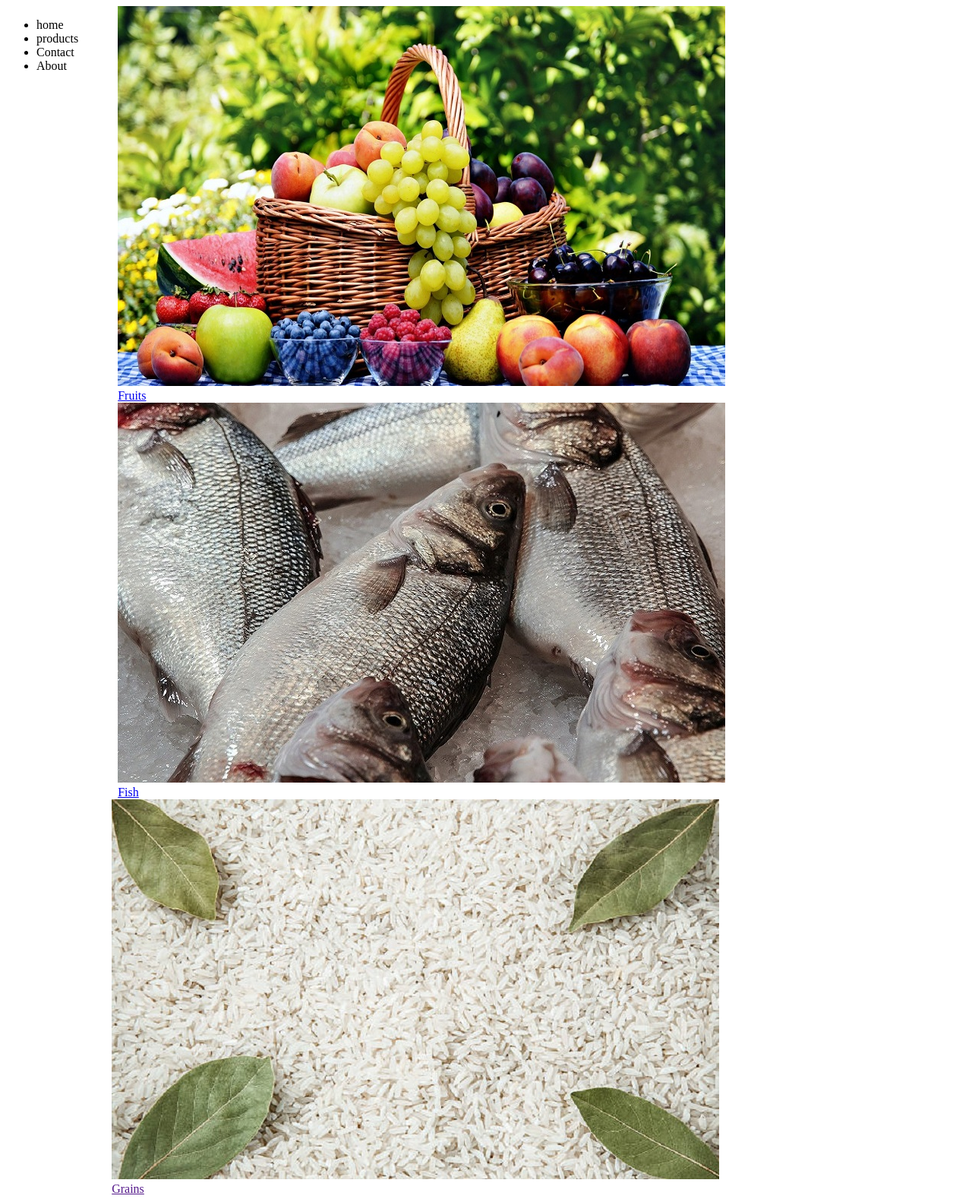
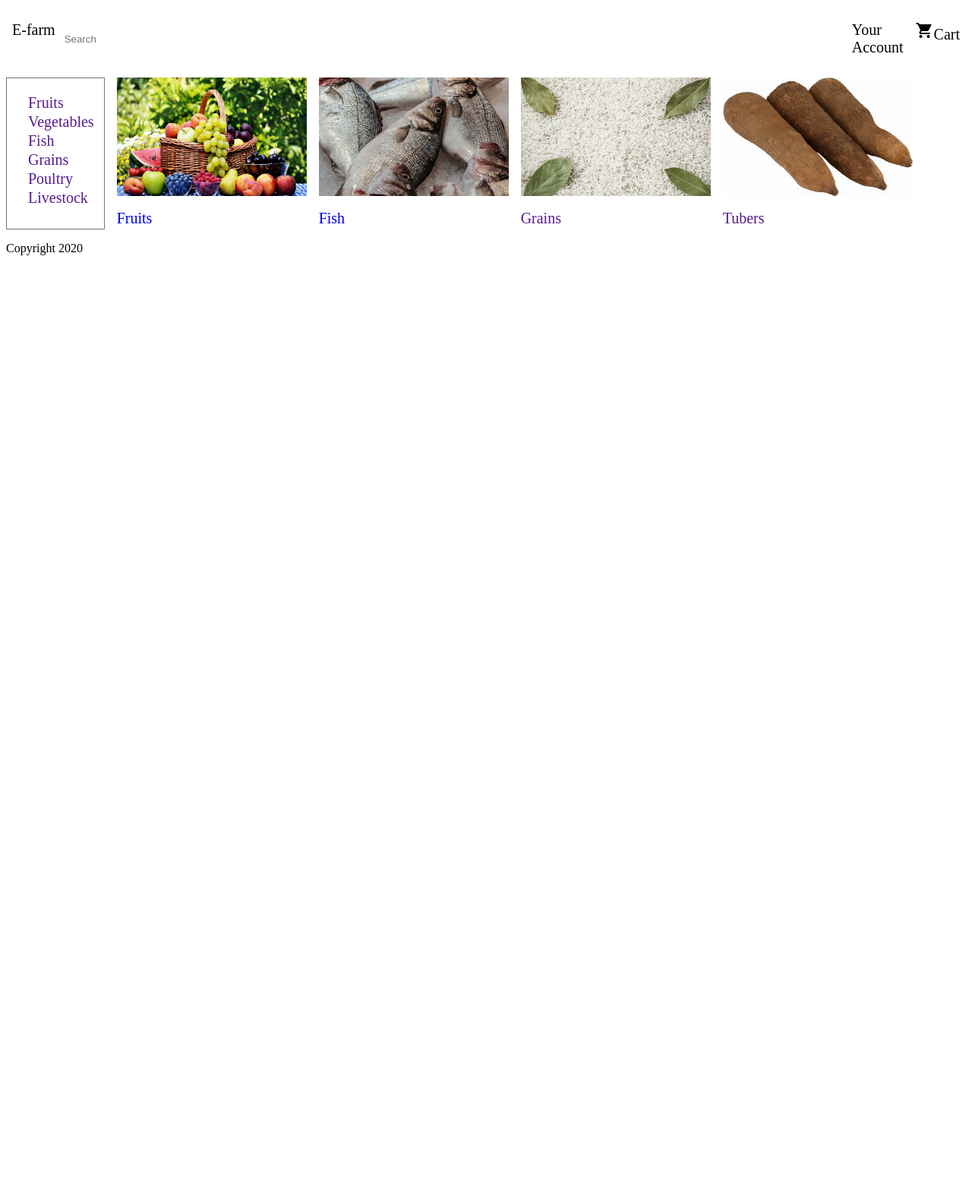
Before and after one commit to njirutitus/Web-project-1-sample, a PHP site: page / in a window 1280 px wide. Shown: the whole page at 76% size. After the commit the page ends 336 px from the top, so only its background shows below. Run offline with PHP 8.4, Linux system fonts and the light colour scheme.

Commit message:
added some features

```diff
--- a/index.html
+++ b/index.html
@@ -4,29 +4,30 @@
 	<meta charset="utf-8">
 	<title>Electronic Farm</title>
 	<link href="styles.css" type="text/css" rel="stylesheet" />
+	<link rel="stylesheet" href="https://fonts.googleapis.com/icon?family=Material+Icons">
+	<link rel="icon" type="image/png" href="images/icons/favicon.png" />
 </head>
 
 <body>
 	<div class="my-content-wrapper">
 		<header>
-
+			<p>E-farm</p>
+			<div id="search">
+				<input type="search" name="search" placeholder="Search" />
+			</div>
+			<p>Your <br/>Account</p>
+			<p><i class="material-icons">shopping_cart</i>Cart</p>
 		</header>
-		<nav>
-
-		</nav>
-		<section>
-
-		</section>
 		<main>
 			<aside>
 				<ul>
-					<li>home</li>
-					<li>products</li>
-					<li>Contact</li>
-					<li>About</li>
-
+					<li><a href="">Fruits</a></li>
+					<li><a href="">Vegetables</a></li>
+					<li><a href="">Fish</a></li>
+					<li><a href="">Grains</a></li>
+					<li><a href="">Poultry</a></li>
+					<li><a href="">Livestock</a></li>
 				</ul>
-
 			</aside>
 			<article>
 				<div class="item">
@@ -37,14 +38,20 @@
 					<img alt="Fish" src="images/fish.jpg" title="Fish"/><br />
 					<a href="#">Fish</a>
 				</div>
-				<div>
+				<div class="item">
 					<img alt="grains" src="images/grains.jpg" /><br />
 					<a href="">Grains</a>
+				</div>
+				<div class="item">
+					<img alt="tubers" src="images/tubers.jpg" /><br />
+					<a href="">Tubers</a>
 				</div>
 
 			</article>
 		</main>
-		<footer></footer>
+		<footer>
+			<p>Copyright 2020</p>
+		</footer>
 	</div>
 </body>
 </html>
--- a/styles.css
+++ b/styles.css
@@ -2,23 +2,73 @@
 .my-content-wrapper{
 	display: flex;
 	flex-direction: column;
+	height: 100%;
+}
+header{
+	/*background-color: #3f51b5;*/
+	display: flex;
+	flex-direction: row;
+	margin-bottom: 8px;
+	flex-shrink: 0;
+}
+header p{
+	flex-grow: 0;
+	padding-left: 8px;
+	padding-right: 8px;
+	font-size: 20px;
+}
+#search{
+	flex-grow: 1;
+	display: flex;
+	/*border: 1px solid rgba(0, 0, 0, 0.3);*/
+	text-align: center;
+}
+#search>input{
+	border-color: transparent;
+    flex: 1;
+}
+#search>i{
+	vertical-align: center;
 }
 main{
 	display: flex;
+	flex-grow: 1;
 	flex-direction: row;
 }
 aside{
 	width: 25%;
+	padding: 8px;
+	border: 1px #747474 solid;
+	background-color: #fff;
 }
 article{
-	flex-grow: 1;
 	display: flex;
 	flex-wrap: wrap;
-	margin-left: -8px;
-	margin-right: -8px;
+	margin-left: 8px;
+	margin-right: 8px;
 }
 .item{
-	flex-basis: 25%;
+	position: relative;
+	flex-basis: 250px;
 	padding-left: 8px;
 	padding-right: 8px;
 }
+img{
+	max-width: 100%;
+	max-height: 100%;
+	display: block;
+}
+aside>ul li{
+	list-style-type: none;
+	padding: 5px;
+	margin-left: -25px;
+	margin-top: -8px;
+}
+a{
+	text-decoration: none;
+	font-size: 20px;
+
+}
+footer{
+	flex-shrink: 0;
+}
```
Also changed, not shown: images/1.jpg (added), images/icons/favicon.png (added), images/icons/search.svg (added).
